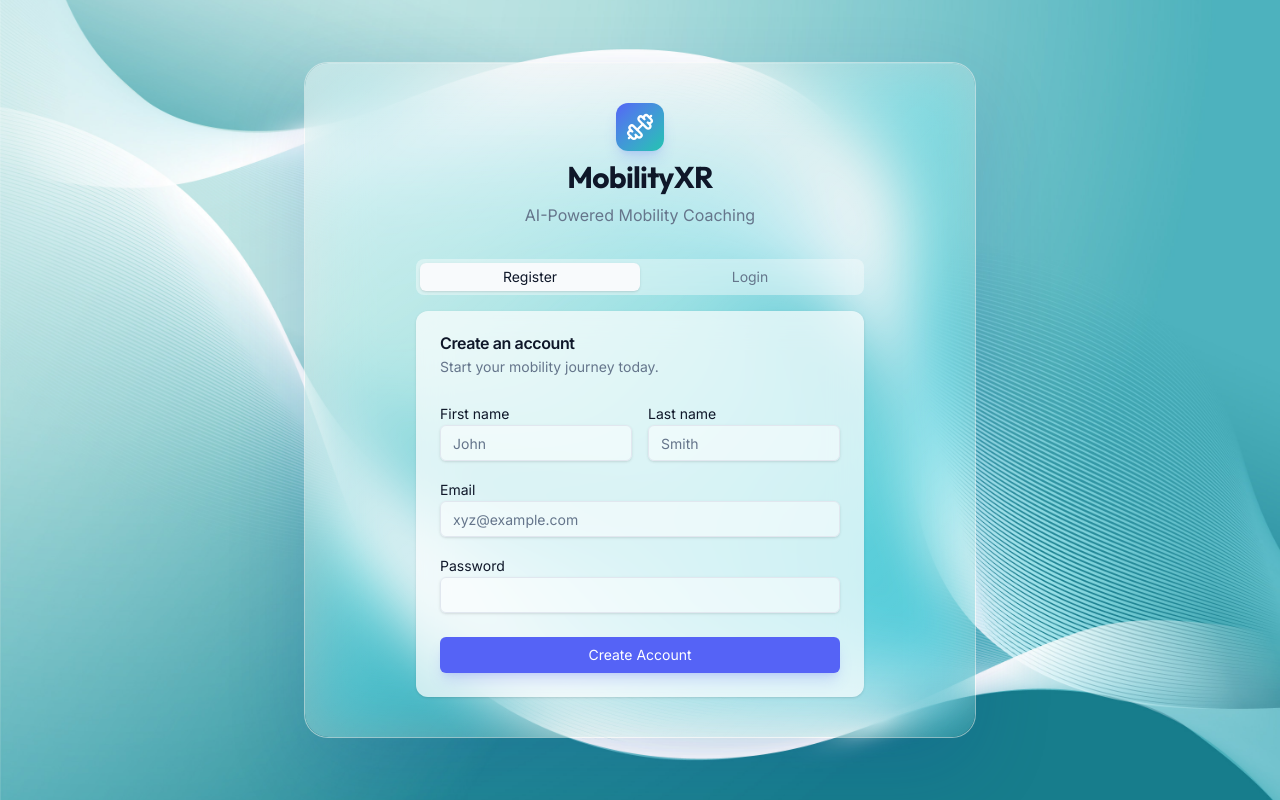
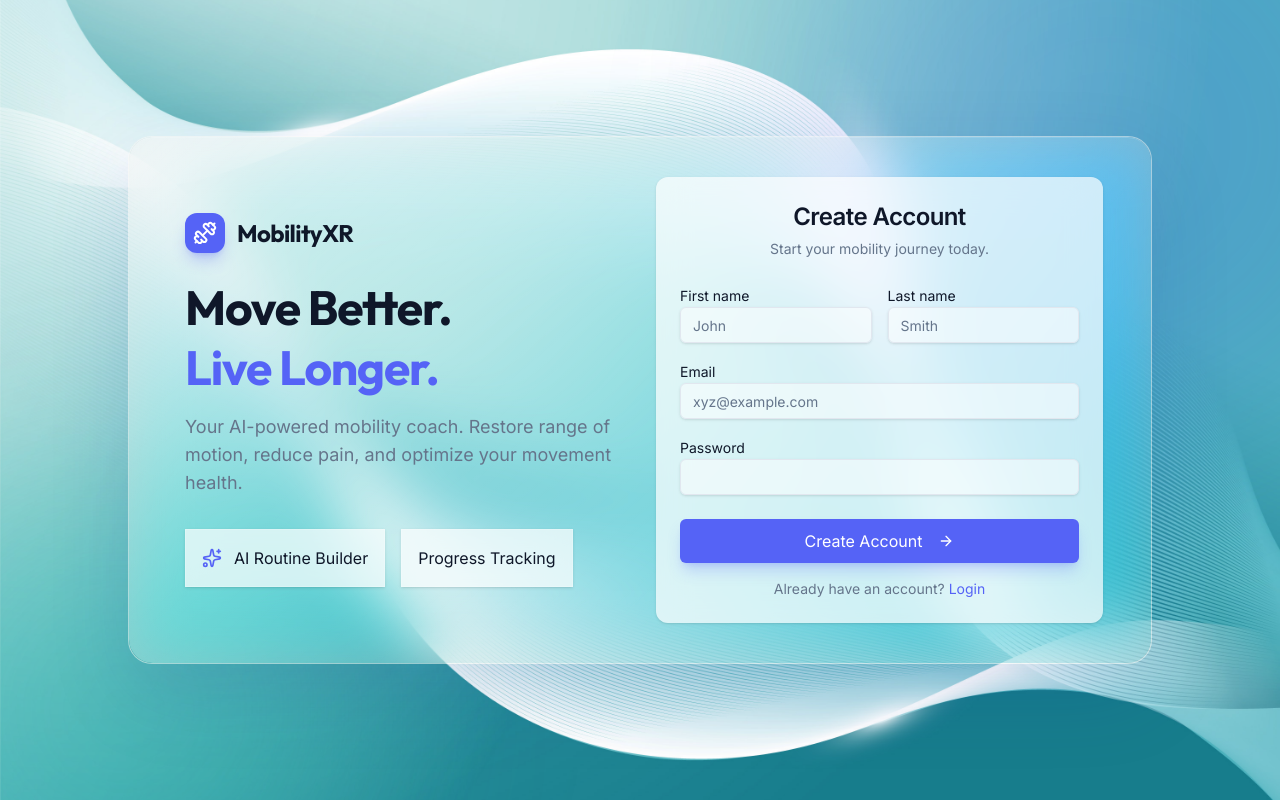
Before and after one commit to NQ-TU/xr-mobility-coach, a React (Vite) app in the folder xr-mobility-coach-web/: page /auth in a window 1280 px wide. Built offline with nearby package versions, Linux system fonts and the light colour scheme; no server answers.

Commit message:
feature: redesigned auth page, updated index.html

```diff
--- a/xr-mobility-coach-web/index.html
+++ b/xr-mobility-coach-web/index.html
@@ -2,12 +2,12 @@
 <html lang="en">
   <head>
     <meta charset="UTF-8" />
-    <link rel="icon" type="image/svg+xml" href="/vite.svg" />
+    <link rel="icon" type="image/svg+xml" href="/dumbbell.svg" />
     <link rel="preconnect" href="https://fonts.googleapis.com">
     <link rel="preconnect" href="https://fonts.gstatic.com" crossorigin>
     <link href="https://fonts.googleapis.com/css2?family=Inter:wght@400;600;700&family=Outfit:wght@500;700&display=swap" rel="stylesheet">
     <meta name="viewport" content="width=device-width, initial-scale=1.0" />
-    <title>xr-mobility-coach-web</title>
+    <title>MobilityXR</title>
   </head>
   <body>
     <div id="root"></div>
--- a/xr-mobility-coach-web/src/pages/auth.tsx
+++ b/xr-mobility-coach-web/src/pages/auth.tsx
@@ -12,8 +12,7 @@ import {
   CardTitle,
 } from "@/components/ui/card";
 import { Label } from "@/components/ui/label";
-import { Tabs, TabsContent, TabsList, TabsTrigger } from "@/components/ui/tabs";
-import { Dumbbell } from "lucide-react";
+import { Dumbbell, ArrowRight, Sparkles } from "lucide-react";
 import { useAuth } from "@/context/AuthContext";
 import { upsertProfile } from "@/lib/profile";
 
@@ -60,31 +59,57 @@ export default function AuthPage() {
 
   // UI layout with tabs for login/register, forms for email/password, and error display
   return (
-    <div className="min-h-screen flex items-center justify-center p-4 bg-[radial-gradient(ellipse_at_top,var(--tw-gradient-stops))] from-primary/10 via-background to-background">
-      <div className="glass-panel w-full max-w-2xl rounded-3xl px-8 py-10 md:px-12">
-        <div className="w-full max-w-md mx-auto space-y-8">
-        <div className="text-center space-y-2">
-          <div className="mx-auto size-12 rounded-xl bg-gradient-to-br from-primary to-secondary flex items-center justify-center shadow-lg shadow-primary/20">
-            <Dumbbell className="text-white size-7" />
+    <div className="min-h-screen w-full flex items-center justify-center p-4 relative overflow-hidden bg-transparent">
+      <div className="absolute top-[-20%] right-[-10%] w-[600px] h-[600px] bg-primary/20 rounded-full blur-[100px]" />
+      <div className="absolute bottom-[-20%] left-[-10%] w-[500px] h-[500px] bg-secondary/30 rounded-full blur-[100px]" />
+
+      <div className="glass-panel w-full max-w-5xl rounded-3xl px-8 py-10 md:px-12">
+        <div className="w-full grid md:grid-cols-2 gap-8">
+          <div className="flex flex-col justify-center p-2 space-y-6">
+            <div className="flex items-center gap-3">
+              <div className="h-10 w-10 rounded-xl bg-primary flex items-center justify-center shadow-lg shadow-primary/30">
+                <Dumbbell className="h-6 w-6 text-primary-foreground" />
               </div>
-          <h1 className="text-3xl font-display font-bold tracking-tight">MobilityXR</h1>
-          <p className="text-muted-foreground">AI-Powered Mobility Coaching</p>
+              <h1 className="text-2xl font-display font-bold text-foreground">MobilityXR</h1>
             </div>
 
-        <Tabs value={mode} onValueChange={(value) => setMode(value as Mode)} className="w-full">
-          <TabsList className="grid w-full grid-cols-2 mb-4 bg-white/40 dark:bg-slate-900/40 backdrop-blur-sm p-1">
-            <TabsTrigger value="register">Register</TabsTrigger>
-            <TabsTrigger value="login">Login</TabsTrigger>
-          </TabsList>
+            <div className="space-y-4">
+              <h2 className="text-4xl md:text-5xl font-display font-bold leading-tight">
+                Move Better.<br />
+                <span className="text-primary">Live Longer.</span>
+              </h2>
+              <p className="text-lg text-muted-foreground max-w-md">
+                Your AI-powered mobility coach. Restore range of motion, reduce pain, and optimize your movement health.
+              </p>
+            </div>
 
-          <TabsContent value="register">
-            <Card className="glass-card border-none shadow-xl">
-              <CardHeader>
-                <CardTitle>Create an account</CardTitle>
-                <CardDescription>Start your mobility journey today.</CardDescription>
+            <div className="flex flex-wrap gap-4 pt-2">
+              <div className="glass-card p-4 flex items-center gap-3 w-fit">
+                <Sparkles className="text-primary h-5 w-5" />
+                <span className="font-medium">AI Routine Builder</span>
+              </div>
+              <div className="glass-card p-4 flex items-center gap-3 w-fit">
+                <span className="font-medium">Progress Tracking</span>
+              </div>
+            </div>
+          </div>
+
+          <div className="flex items-center justify-center">
+            <Card className="glass-card w-full max-w-md border-none shadow-2xl">
+              <CardHeader className="text-center">
+                <CardTitle className="text-2xl">
+                  {mode === "login" ? "Welcome Back" : "Create Account"}
+                </CardTitle>
+                <CardDescription>
+                  {mode === "login"
+                    ? "Enter your details to access your dashboard."
+                    : "Start your mobility journey today."}
+                </CardDescription>
               </CardHeader>
+
               <form onSubmit={onSubmit}>
                 <CardContent className="space-y-4">
+                  {mode === "register" && (
                     <div className="grid grid-cols-2 gap-4">
                       <div className="space-y-2">
                         <Label htmlFor="firstName">First name</Label>
@@ -107,10 +132,12 @@ export default function AuthPage() {
                         />
                       </div>
                     </div>
+                  )}
+
                   <div className="space-y-2">
-                    <Label htmlFor="register-email">Email</Label>
+                    <Label htmlFor="auth-email">Email</Label>
                     <Input
-                      id="register-email"
+                      id="auth-email"
                       type="email"
                       placeholder="xyz@example.com"
                       required
@@ -119,10 +146,11 @@ export default function AuthPage() {
                       onChange={(e) => setEmail(e.target.value)}
                     />
                   </div>
+
                   <div className="space-y-2">
-                    <Label htmlFor="register-password">Password</Label>
+                    <Label htmlFor="auth-password">Password</Label>
                     <Input
-                      id="register-password"
+                      id="auth-password"
                       type="password"
                       required
                       className="bg-white/50"
@@ -130,75 +158,40 @@ export default function AuthPage() {
                       onChange={(e) => setPassword(e.target.value)}
                     />
                   </div>
-                  {error && (
-                    <p className="text-sm text-red-600">
-                      {error}
-                    </p>
-                  )}
+
+                  {error && <p className="text-sm text-red-600">{error}</p>}
                 </CardContent>
-                <CardFooter>
+
+                <CardFooter className="flex flex-col gap-4">
                   <Button
                     type="submit"
-                    className="w-full bg-primary hover:bg-primary/90 text-white shadow-lg shadow-primary/20"
+                    className="w-full h-11 text-base shadow-lg shadow-primary/25"
                     disabled={loading}
                   >
-                    {loading ? "Creating account..." : "Create Account"}
+                    {loading
+                      ? "Processing..."
+                      : mode === "login"
+                      ? "Sign In"
+                      : "Create Account"}
+                    {!loading && <ArrowRight className="ml-2 h-4 w-4" />}
                   </Button>
+
+                  <div className="text-sm text-center">
+                    <span className="text-muted-foreground">
+                      {mode === "login" ? "Don't have an account? " : "Already have an account? "}
+                    </span>
+                    <button
+                      type="button"
+                      onClick={() => setMode(mode === "login" ? "register" : "login")}
+                      className="text-primary font-medium hover:underline"
+                    >
+                      {mode === "login" ? "Register" : "Login"}
+                    </button>
+                  </div>
                 </CardFooter>
               </form>
             </Card>
-          </TabsContent>
-
-          <TabsContent value="login">
-            <Card className="glass-card border-none shadow-xl">
-              <CardHeader>
-                <CardTitle>Welcome back!</CardTitle>
-                <CardDescription>Enter your login details to access your dashboard.</CardDescription>
-              </CardHeader>
-              <form onSubmit={onSubmit}>
-                <CardContent className="space-y-4">
-                  <div className="space-y-2">
-                    <Label htmlFor="login-email">Email</Label>
-                    <Input
-                      id="login-email"
-                      type="email"
-                      placeholder="xyz@example.com"
-                      required
-                      className="bg-white/50"
-                      value={email}
-                      onChange={(e) => setEmail(e.target.value)}
-                    />
           </div>
-                  <div className="space-y-2">
-                    <Label htmlFor="login-password">Password</Label>
-                    <Input
-                      id="login-password"
-                      type="password"
-                      required
-                      className="bg-white/50"
-                      value={password}
-                      onChange={(e) => setPassword(e.target.value)}
-                    />
-                  </div>
-                  {error && (
-                    <p className="text-sm text-red-600">
-                      {error}
-                    </p>
-                  )}
-                </CardContent>
-                <CardFooter>
-                  <Button
-                    type="submit"
-                    className="w-full bg-primary hover:bg-primary/90 text-white shadow-lg shadow-primary/20"
-                    disabled={loading}
-                  >
-                    {loading ? "Signing in..." : "Sign In"}
-                  </Button>
-                </CardFooter>
-              </form>
-            </Card>
-          </TabsContent>
-        </Tabs>
         </div>
       </div>
     </div>
```
Also changed, not shown: xr-mobility-coach-web/src/index.css (+7 -0 lines), xr-mobility-coach-web/public/dumbbell.svg (added). Lines whose indentation alone changed are shown as unchanged.
